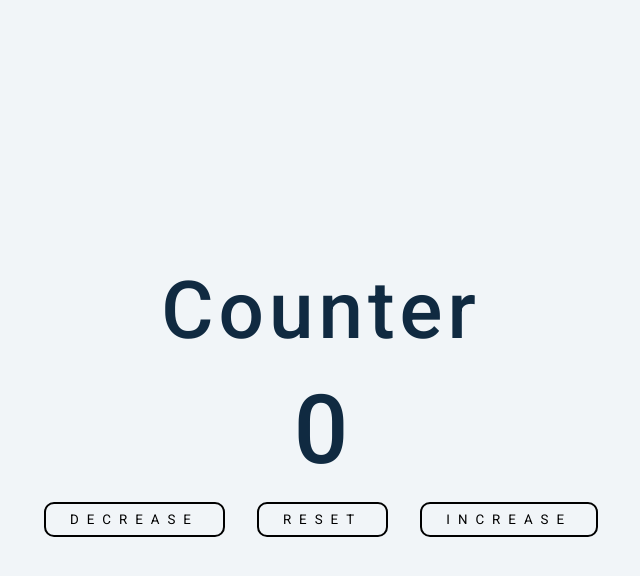
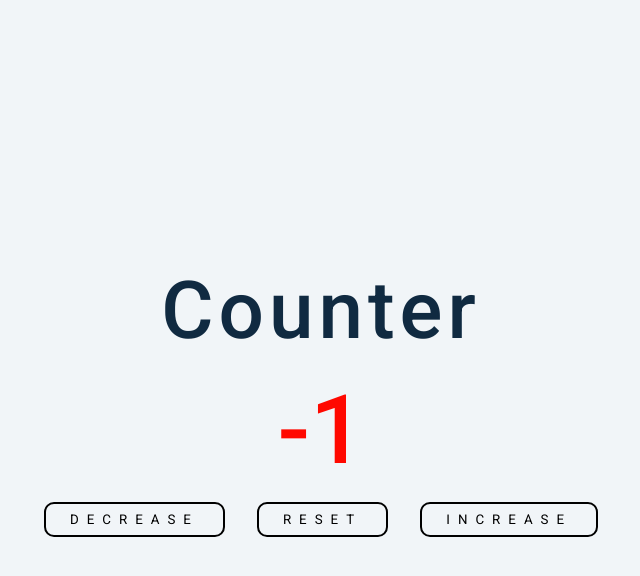
Before and after one commit to raghavthapar7/Counter, a plain HTML site: page index.html in a window 1280 px wide. Both pictures are taken after a click on the button "DECREASE". Shown: the whole page, without its empty margins (319-959 px from the left). Drawn offline with Linux system fonts and the light colour scheme.

Commit message:
Added the decrease counter fucntionality

```diff
--- a/script.js
+++ b/script.js
@@ -2,12 +2,22 @@
 
 let increaseBtn = document.querySelector(".increase");
 let counter = document.querySelector(".counter");
+let decreaseBtn = document.querySelector(".decrease");
 // console.log(counter);
 let counterNumber = 0;
 
-//Increase the number functionality
+// Increase the number functionality
 increaseBtn.addEventListener("click", function () {
   counterNumber++;
   counter.textContent = counterNumber;
+  counter.classList.remove("counter-decrease");
   counter.classList.add("counter-increase");
 });
+
+// Decrease the number functionality
+decreaseBtn.addEventListener("click", function () {
+  counterNumber--;
+  counter.textContent = counterNumber;
+  counter.classList.remove("counter-increase");
+  counter.classList.add("counter-decrease");
+});
--- a/style.css
+++ b/style.css
@@ -60,3 +60,7 @@ body {
 .counter-increase {
   color: #3f7d20;
 }
+
+.counter-decrease {
+  color: #ff0800;
+}
```
